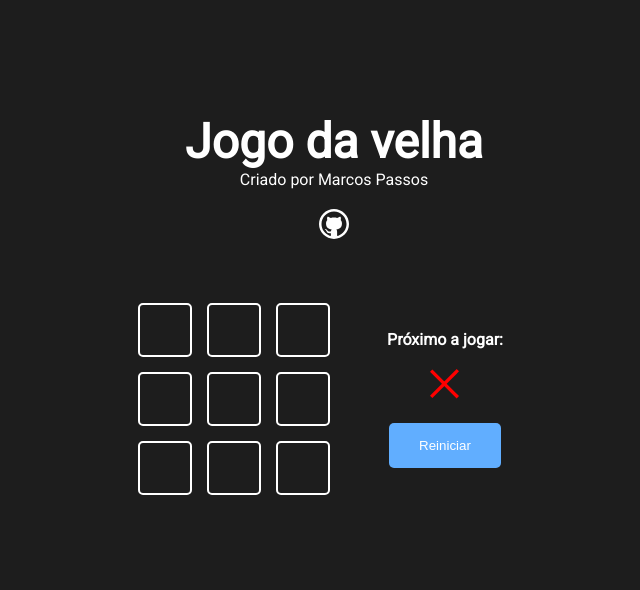
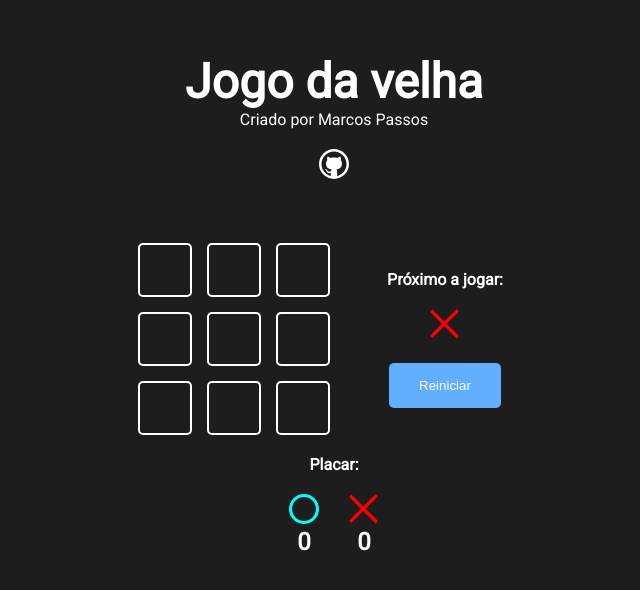
Before and after one commit to MarcosPassos-git/react-jogo-da-velha, a Next.js app: page / in a window 1280 px wide. Shown: the part 116-706 px from the top of the page, without its empty margins (306-946 px from the left). Built offline with nearby package versions, Linux system fonts and the light colour scheme.

Commit message:
Criado Placar

```diff
--- a/src/components/game/Game.jsx
+++ b/src/components/game/Game.jsx
@@ -2,6 +2,7 @@ import styles from './Game.module.css'
 import GameOption from '../gameOption/GameOption'
 import { useState, useEffect } from 'react'
 import GameInfo from '../gameInfo/GameInfo'
+import Score from '../score/Score'
 
 const winnerTable = [
     [0, 1, 2],
@@ -68,6 +69,7 @@ function Game () {
     }, [winner])
 
     return (
+        <>
             <div className={styles.gameContent}>
                 <div className={styles.game}>
                 {
@@ -90,6 +92,8 @@ function Game () {
                     isDraw={draw}
                 />
             </div>
+            <Score />
+        </>
 
     )
 }
--- a/src/components/game/Game.module.css
+++ b/src/components/game/Game.module.css
@@ -8,6 +8,7 @@
     display: flex;
     gap: 30px;
     align-items: center;
+    margin-bottom: 20px;
 }
 
 @media screen and (max-width: 425px) {
--- /dev/null
+++ b/src/components/score/Score.jsx
@@ -0,0 +1,22 @@
+import styles from './Score.module.css'
+import Icon from '../icon/Icon'
+
+function Score () {
+    return (
+        <>
+            <h4>Placar:</h4>
+            <div className={styles.score}>
+                <div className={styles.scoreContent}>
+                    <Icon iconName="circle" />
+                    <h2>0</h2>
+                </div>
+                <div className={styles.scoreContent}>
+                    <Icon iconName="X" />
+                    <h2>0</h2>
+                </div>
+            </div>
+        </>
+    )
+}
+
+export default Score
--- /dev/null
+++ b/src/components/score/Score.module.css
@@ -0,0 +1,11 @@
+.score {
+    display: flex;
+    gap: 30px;
+    margin-top: 20px;
+}
+
+.scoreContent {
+    display: flex;
+    flex-direction: column;
+    align-items: center;
+}
```
Lines whose indentation alone changed are shown as unchanged.
